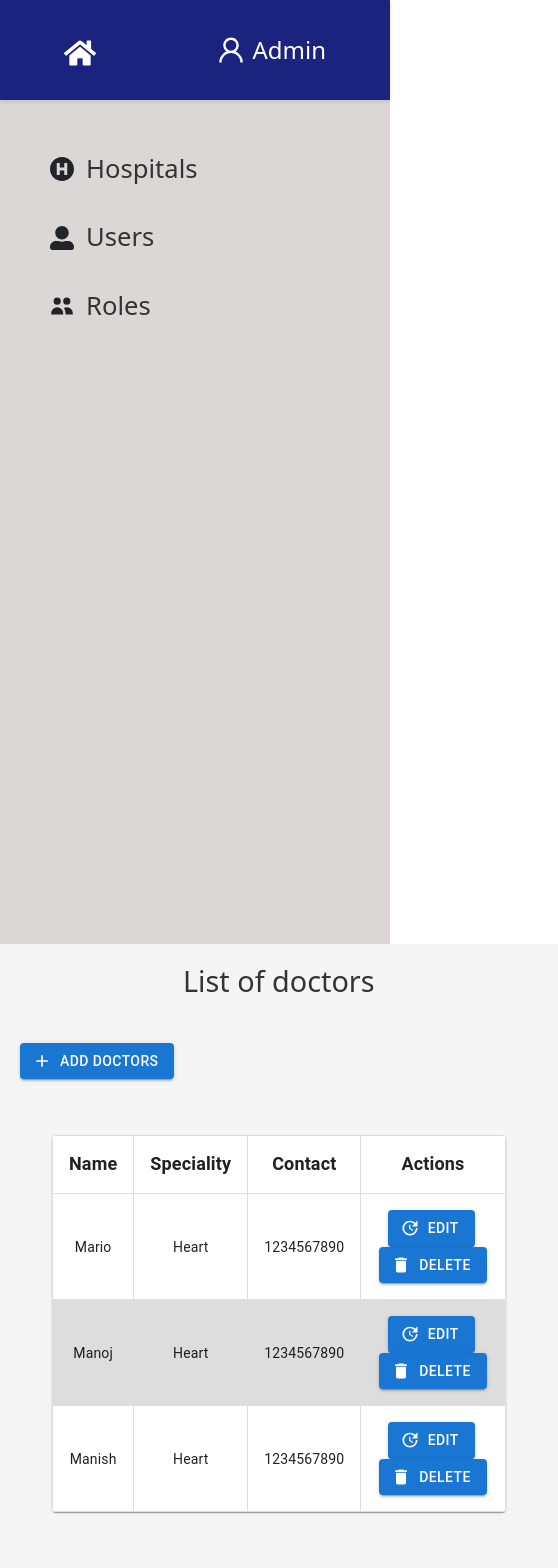
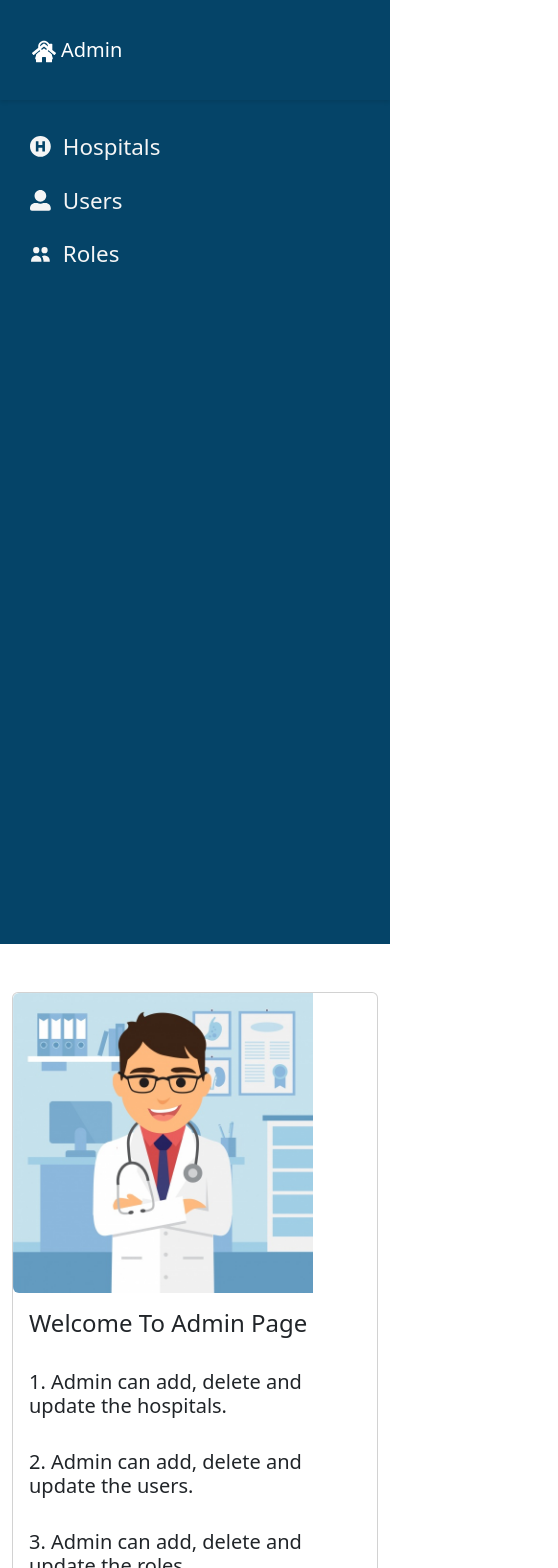
Before and after one commit to iOfficeProject/hospital_appointment_booking_system_frontend, a React (Create React App) app: page / in a window 390 px wide. Shown: the top 1568 px of the page, 558 px wide, since content can reach past the window. Built offline with nearby package versions, Linux system fonts and the light colour scheme.

Commit message:
Made changes in adminpage and css styling

```diff
--- a/src/Components/Welcome/AdminPage.css
+++ b/src/Components/Welcome/AdminPage.css
@@ -9,12 +9,20 @@ body {
 #main {
   display: flex;
   min-height: calc(100vh - 40vh);
+  /* background-color: red; */
 }
 #main article {
   flex: 1;
-  background: whitesmoke;
+  /* background-color: rgb(212, 205, 205); */
   height: 100vh;
 }
+
+.title {
+  text-align: center;
+  color: black;
+  text-decoration: underline;
+}
+
 #main nav {
   flex: 0 0 20vw;
   background: beige;
--- a/src/Components/Welcome/AdminPage.js
+++ b/src/Components/Welcome/AdminPage.js
@@ -10,17 +10,7 @@ import Doctors from "./Doctors";
 import axios from "axios";
 import Sidebar from "./Sidebar";
 import Header from "./Header";
-import Table from "@mui/material/Table";
-import TableBody from "@mui/material/TableBody";
-import TableCell from "@mui/material/TableCell";
-import TableContainer from "@mui/material/TableContainer";
-import TableHead from "@mui/material/TableHead";
-import TableRow from "@mui/material/TableRow";
-import Paper from "@mui/material/Paper";
-import Button from "@mui/material/Button";
-import DeleteIcon from "@mui/icons-material/Delete";
-import Update from "@mui/icons-material/Update";
-import Add from "@mui/icons-material/Add";
+import Image from "../image/doctor.jpg";
 
 const AdminPage = () => {
   // const [doctor, setDoctor] = useState([]);
@@ -98,145 +88,35 @@ const AdminPage = () => {
 
           {/* Main Content */}
           <Col md={10}>
-            <div id="main">
-              <article>
-                <h2 style={{ textAlign: "center" }}>List of doctors</h2>
-
-                <br />
-
-                <Link to="/adddoctor">
-                  <Button variant="contained" startIcon={<Add />}>
-                    Add Doctors
-                  </Button>
-                </Link>
-
-                <br />
-
-                <br />
-
-                <div style={{ margin: "2rem" }}>
-                  {/* <Table striped bordered hover size="sm">
-                    <thead>
-                      <tr>
-                        <th>Name</th>
-
-                        <th>Speciality</th>
-
-                        <th>Contact</th>
-
-                        <th>Actions</th>
-                      </tr>
-                    </thead>
-
-                    <tbody>
-                      {Doctors && Doctors.length > 0
-                        ? Doctors.map((doctor) => {
-                            return (
-                              <tr>
-                                <td>{doctor.Name}</td>
-
-                                <td>{doctor.Speciality}</td>
-
-                                <td>{doctor.Contact}</td>
-
-                                <td>
-                                  <Link to={`/editdoctor`}>
-                                    <Button
-                                      onClick={() =>
-                                        handleEdit(
-                                          doctor.id,
-
-                                          doctor.Name,
-
-                                          doctor.Speciality,
-
-                                          doctor.Contact
-                                        )
-                                      }
-                                    >
-                                      Edit
-                                    </Button>
-                                  </Link>
-                                  &nbsp;
-                                  <Button
-                                    onClick={() => deleteDoctor(doctor.id)}
-                                  >
-                                    Delete
-                                  </Button>
-                                </td>
-                              </tr>
-                            );
-                          })
-                        : "No data available"}
-                    </tbody>
-                  </Table> */}
-                  <TableContainer component={Paper}>
-                    <Table>
-                      <TableHead>
-                        <TableRow>
-                          <TableCell align="center">
-                            <b style={{ fontSize: "18px" }}>Name</b>
-                          </TableCell>
-                          <TableCell align="center">
-                            <b style={{ fontSize: "18px" }}>Speciality</b>
-                          </TableCell>
-                          <TableCell align="center">
-                            <b style={{ fontSize: "18px" }}>Contact</b>
-                          </TableCell>
-                          <TableCell align="center">
-                            <b style={{ fontSize: "18px" }}>Actions</b>
-                          </TableCell>
-                        </TableRow>
-                      </TableHead>
-                      <TableBody>
-                        {Doctors && Doctors.length > 0
-                          ? Doctors.map((doctor) => (
-                              <TableRow key={doctor.id}>
-                                <TableCell
-                                  component="th"
-                                  scope="row"
-                                  align="center"
-                                >
-                                  {doctor.Name}
-                                </TableCell>
-                                <TableCell align="center">
-                                  {doctor.Speciality}
-                                </TableCell>
-                                <TableCell align="center">
-                                  {doctor.Contact}
-                                </TableCell>
-                                <TableCell align="center">
-                                  <Button
-                                    variant="contained"
-                                    startIcon={<Update />}
-                                    onClick={() =>
-                                      handleEdit(
-                                        doctor.id,
-                                        doctor.Name,
-                                        doctor.Speciality,
-                                        doctor.Contact
-                                      )
-                                    }
-                                  >
-                                    Edit
-                                  </Button>
-                                  &nbsp;
-                                  <Button
-                                    variant="contained"
-                                    startIcon={<DeleteIcon />}
-                                    onClick={() => deleteDoctor(doctor.id)}
-                                  >
-                                    Delete
-                                  </Button>
-                                </TableCell>
-                              </TableRow>
-                            ))
-                          : "No data available"}
-                      </TableBody>
-                    </Table>
-                  </TableContainer>
+            <div className="container">
+              <div className="card my-5  ">
+                <div className="row g-0">
+                  <div className="col-md-4 order-md-2">
+                    <img
+                      src={Image}
+                      className="img-fluid rounded-start"
+                      alt="..."
+                      width={300}
+                      height={300}
+                    />
+                  </div>
+                  <div className="col-md-8">
+                    <div className="card-body">
+                      <h2 className="card-title">Welcome To Admin Page</h2>
+                      <br />
+                      <p className="card-text">
+                        <h5>
+                          1. Admin can add, delete and update the hospitals.
+                        </h5>
+                        <br />
+                        <h5>2. Admin can add, delete and update the users.</h5>
+                        <br />
+                        <h5>3. Admin can add, delete and update the roles.</h5>
+                      </p>
+                    </div>
+                  </div>
                 </div>
-              </article>
+              </div>
             </div>
           </Col>
         </Row>
--- a/src/Components/Welcome/Header.css
+++ b/src/Components/Welcome/Header.css
@@ -1,32 +1,20 @@
 .nav {
-  background-color: #1a237e;
-
+  background-color: rgb(5, 68, 104);
   height: 100px;
-
   display: flex;
-
   align-items: center;
-
   justify-content: space-between;
-
   padding: 0 4rem;
-
   box-shadow: 0 2px 4px rgba(0, 0, 0, 0.1);
-
   position: relative;
 }
 
 .nav ul {
   list-style: none;
-
   margin: 0;
-
   padding: 0;
-
   display: flex;
-
   align-items: center;
-
   font-size: 15px;
 }
 
@@ -36,31 +24,22 @@
 
 .icon {
   font-size: 2rem;
-
   color: #ffffff;
-
   position: absolute;
-
   left: 4rem;
-
   top: 50%;
-
   transform: translateY(-50%);
 }
 
 .admin-logo {
   font-size: 2rem;
-
   color: #ffffff;
-
   position: absolute;
-
   right: 4rem;
-
   top: 50%;
-
   transform: translateY(-50%);
 }
+
 .admin-logo span {
   margin-left: 0.75rem;
   font-size: 24px;
@@ -111,3 +90,26 @@ ul {
   outline: none;
   box-shadow: 0 0 0 2px red;
 }
+
+
+
+@media screen and (max-width: 768px) {
+  .nav {
+    padding: 0 2rem;
+  }
+
+  .icon,
+  .admin-logo {
+    font-size: 1.5rem;
+    left: 2rem;
+    right: 2rem;
+  }
+
+  .admin-logo span {
+    font-size: 20px;
+  }
+
+  .dropdown {
+    right: 2rem;
+  }
+}
--- a/src/Components/Welcome/HospitalPage.js
+++ b/src/Components/Welcome/HospitalPage.js
@@ -63,7 +63,7 @@ const HospitalPage = () => {
           <Col md={10}>
             <div id="main">
               <article>
-                <h2 style={{ textAlign: "center" }}>List of Hospitals</h2>
+                <h2 style={{ textAlign: "center", color:"black", textDecoration:"underline" }}>List of Hospitals</h2>
                 <br />
                 <Link to="/addhospital">
                   <Button variant="contained" startIcon={<Add />}>
--- a/src/Components/Welcome/RolePage.js
+++ b/src/Components/Welcome/RolePage.js
@@ -71,7 +71,15 @@ const RolePage = () => {
           <Col md={10}>
             <div id="main">
               <article>
-                <h2 style={{ textAlign: "center" }}>List of roles</h2>
+                <h2
+                  style={{
+                    textAlign: "center",
+                    color: "black",
+                    textDecoration: "underline",
+                  }}
+                >
+                  List of Roles
+                </h2>
 
                 <br />
 
--- a/src/Components/Welcome/Sidebar.css
+++ b/src/Components/Welcome/Sidebar.css
@@ -1,13 +1,13 @@
  .sidebar {
     width: auto;
     height: 100vh;
-    background-color: rgb(219, 215, 215);
+    background-color: rgba(5, 68, 104);
     padding: 20px;
     box-sizing: border-box;
   }
 
   h2 {
-    color: #333;
+    color: whitesmoke;
     margin-bottom: 20px;
     font-size: 1.8rem;
   }
@@ -27,9 +27,9 @@ li a {
     display: flex;
     align-items: center;
     text-decoration: none;
-    color: #333;
+    color: whitesmoke;
     font-size: 1.6rem;
-    font-weight:500;
+    font-weight: 500;
     transition: color 0.3s ease;
   }
 
@@ -50,4 +50,29 @@ li a:active {
     align-items: center;
     column-gap: 12px;
     font-size: 1.5rem;
+    color: whitesmoke;
   }
+
+
+
+  @media screen and (max-width: 768px) {
+    .sidebar {
+      padding: 10px;
+    }
+
+    h2 {
+      font-size: 1.5rem;
+    }
+
+    li {
+      margin: 20px;
+    }
+
+    li a {
+      font-size: 1.4rem;
+    }
+
+    .side-icons {
+      font-size: 1.3rem;
+    }
+  }
--- a/src/Components/Welcome/UserPage.js
+++ b/src/Components/Welcome/UserPage.js
@@ -84,7 +84,7 @@ function UserPage() {
           <Col md={10}>
             <div id="main">
               <article>
-                <h2 style={{ textAlign: "center" }}>List of Users</h2>
+                <h2 style={{ textAlign: "center", color: "black", textDecoration: "underline" }}>List of Users</h2>
 
                 <br />
 
```
Also changed, not shown: src/Components/Welcome/Header.js (+6 -18 lines), src/Components/Welcome/Sidebar.js (line endings or trailing spaces). Lines whose indentation alone changed are shown as unchanged.
